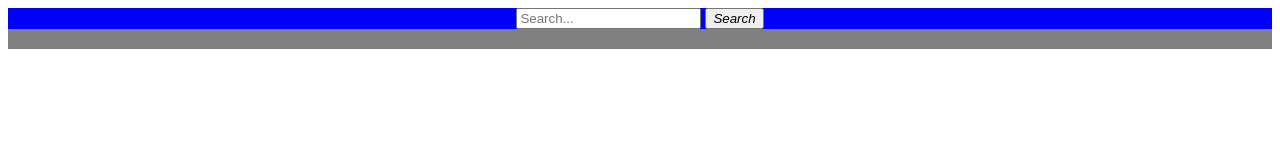
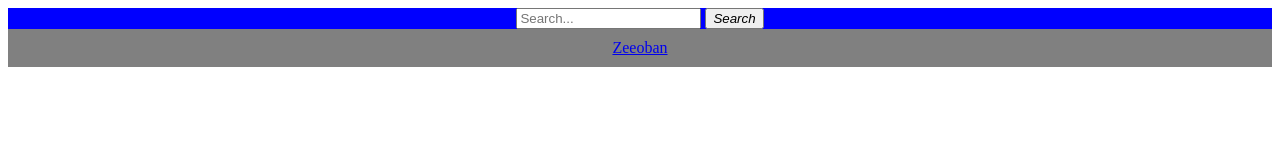
Before and after one commit to FrankzeeTank/FrankzeeTank.github.io, a plain HTML site: page index.html in a window 1280 px wide. Drawn offline with Linux system fonts and the light colour scheme.

Commit message:
Update index.html

```diff
--- a/index.html
+++ b/index.html
@@ -20,6 +20,7 @@
       <div class="header">
       </div>
       <div class="article">
+        <a href="https://frankzeetank.github.io/Zeeoban.html">Zeeoban</a>
       </div>
       <div class="footer">
       </div>
```
